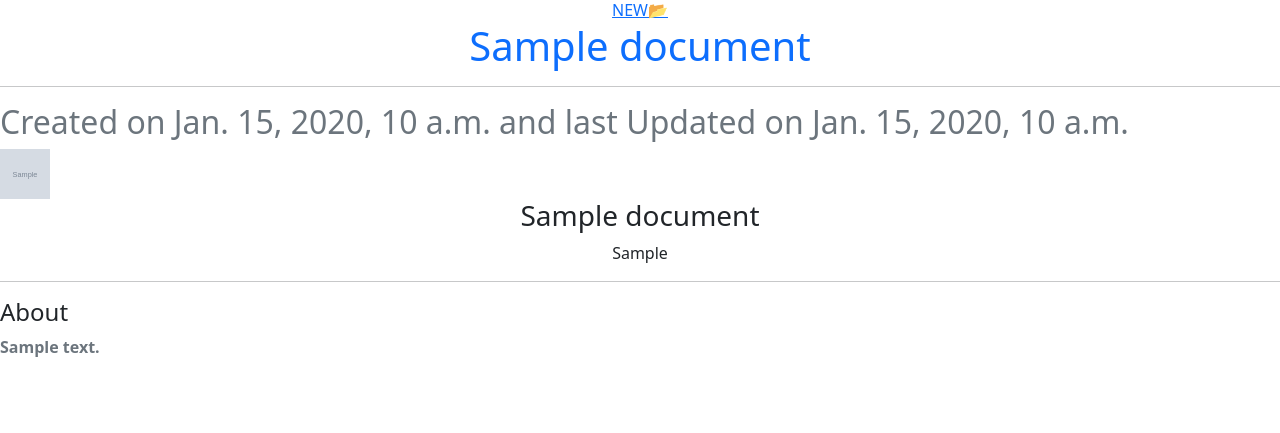
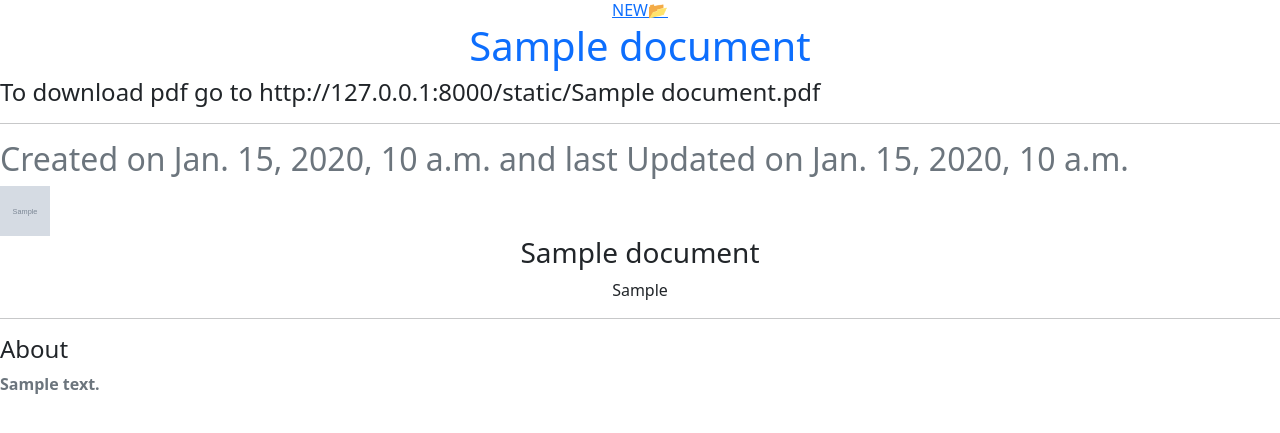
Before and after one commit to genedeh/django_document_project, a Django app: template document_writer/templates/detail.html in a window 1280 px wide. Shown: the part 26-459 px from the top of the page. Run offline with Django 3.2, Linux system fonts and the light colour scheme; the template is opened without the code that fills it: values named after a table or form of the project are taken from there, others are empty; tables that the repository leaves empty hold one stand-in row (Sample ...); some libraries are stand-ins or nearby versions.

Commit message:
added how to get pdf file

```diff
--- a/document_writer/templates/detail.html
+++ b/document_writer/templates/detail.html
@@ -1,4 +1,5 @@
 {% extends 'base.html' %}
+{% load static %}
 {% block title %}
 {{object.doc_name}}
 {% endblock title %}
@@ -10,6 +11,7 @@
     <a href="{% url 'document:new' %}" class="link p-3">NEW📂</a>
 </nav>
 <h1 style="text-align:center;" class="text-primary">{{object.doc_name}}</h1>
+<h4>To download pdf go to http://127.0.0.1:8000/static/{{object.doc_name}}.pdf</h4>
 <hr>
 <h2 class="text-secondary">Created on {{object.created}} and last Updated on {{object.updated}}</h2>
 <img src="/media/{{object.doc_img}}" alt="" width="50" height="50">
```
Also changed, not shown: 3 other files.
